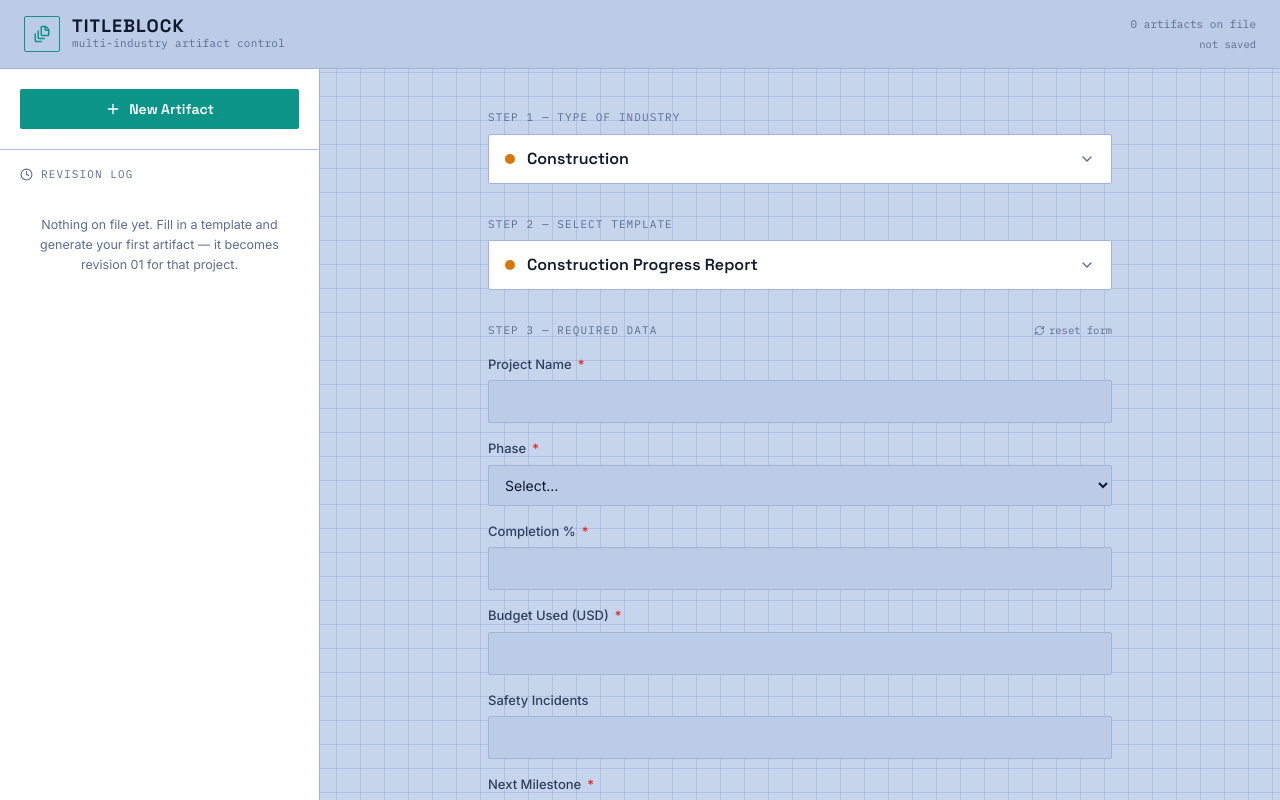
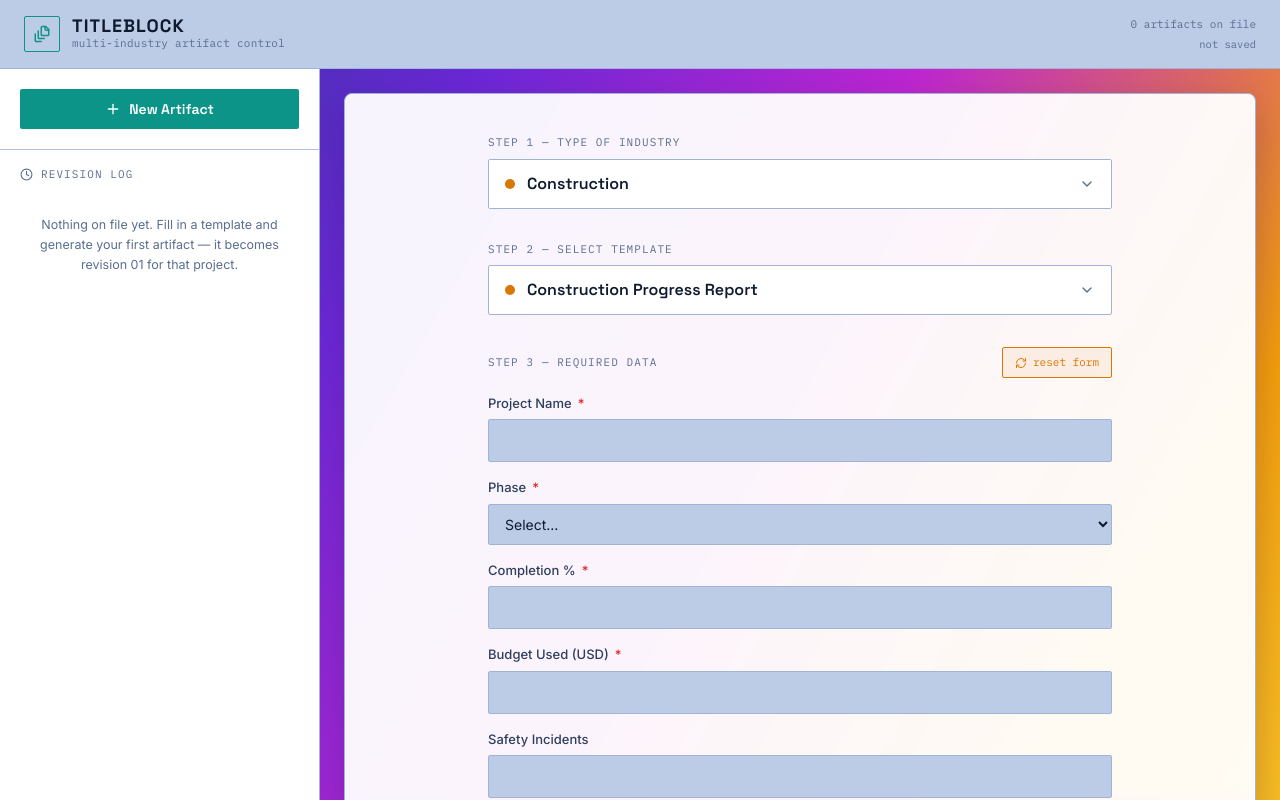
Before and after one commit to jastyramakrishna-stack/titleblock, a React (Vite) app: page / in a window 1280 px wide. Shown: the top 800 px of the page. Built offline with nearby package versions, Linux system fonts and the light colour scheme.

Commit message:
Refactor App component styles and layout
Updated styling and layout in App component.

```diff
--- a/src/App.jsx
+++ b/src/App.jsx
@@ -25,7 +25,7 @@ const C = {
   bg: "#C7D5EC",
   panel: "#FFFFFF",
   panelAlt: "#BCCCE7",
-  gridLine: "rgba(30,64,175,0.14)",
+  gridLine: "rgba(255,255,255,0.14)",
   border: "#9FB4D6",
   borderSoft: "#AFC1DE",
   text: "#0F1A2E",
@@ -637,11 +637,11 @@ export default function TitleBlock() {
     <div
       style={{
         fontFamily: FONT_BODY,
-        background: C.bg,
         color: C.text,
         minHeight: "100%",
-        backgroundImage: `linear-gradient(${C.gridLine} 1px, transparent 1px), linear-gradient(90deg, ${C.gridLine} 1px, transparent 1px)`,
-        backgroundSize: "24px 24px",
+        backgroundImage: `linear-gradient(${C.gridLine} 1px, transparent 1px), linear-gradient(90deg, ${C.gridLine} 1px, transparent 1px), linear-gradient(120deg, #1E3A8A 0%, #6D28D9 30%, #C026D3 55%, #F59E0B 85%, #FBBF24 100%)`,
+        backgroundSize: "24px 24px, 24px 24px, cover",
+        backgroundAttachment: "fixed, fixed, fixed",
       }}
       className="w-full min-h-screen flex flex-col"
     >
@@ -841,7 +841,16 @@ export default function TitleBlock() {
         </aside>
 
         {/* Main */}
-        <main className="flex-1 min-w-0 overflow-y-auto tb-scroll">
+        <main className="flex-1 min-w-0 overflow-y-auto tb-scroll p-4 sm:p-6">
+          <div
+            className="rounded-lg min-h-full"
+            style={{
+              background: "rgba(255,255,255,0.95)",
+              backdropFilter: "blur(6px)",
+              border: `1px solid ${C.border}`,
+              boxShadow: "0 12px 40px rgba(30,20,60,0.25)",
+            }}
+          >
             {viewingArtifact ? (
               <ArtifactView
                 artifact={viewingArtifact}
@@ -880,6 +889,7 @@ export default function TitleBlock() {
               onSaveDraft={saveDraft}
               />
             )}
+          </div>
         </main>
       </div>
 
@@ -1097,10 +1107,16 @@ function FormView({
         </div>
         <button
           onClick={onReset}
-          className="flex items-center gap-1"
-          style={{ fontFamily: FONT_MONO, fontSize: 10.5, color: C.textFaint }}
+          className="flex items-center gap-1.5 px-3 py-1.5 rounded-sm"
+          style={{
+            border: `1px solid ${C.amber}`,
+            color: C.amber,
+            background: "rgba(217,119,6,0.08)",
+            fontFamily: FONT_MONO,
+            fontSize: 11,
+          }}
         >
-          <RefreshCw size={11} /> reset form
+          <RefreshCw size={12} /> reset form
         </button>
       </div>
 
```
Lines whose indentation alone changed are shown as unchanged.
